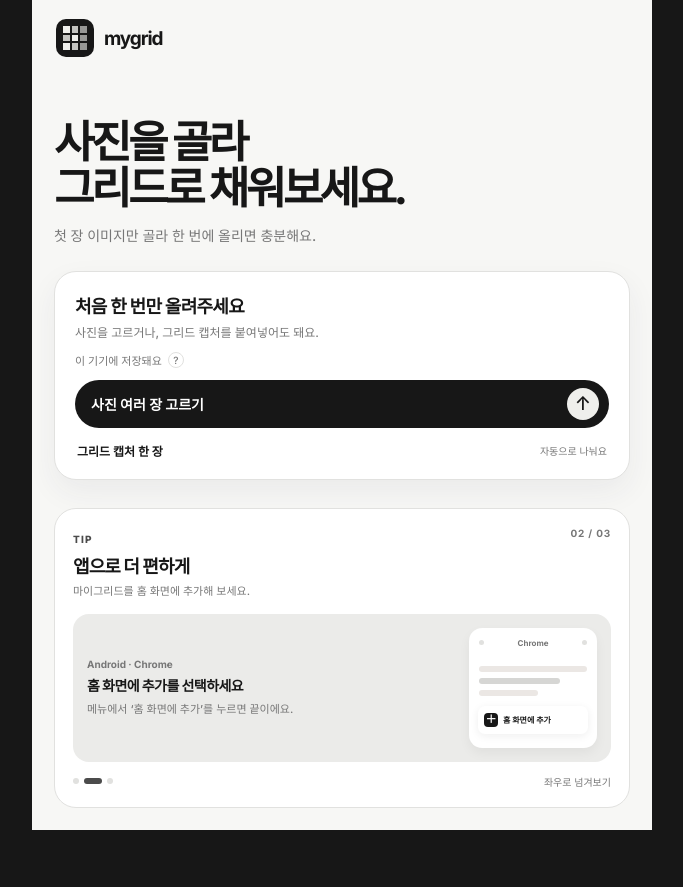
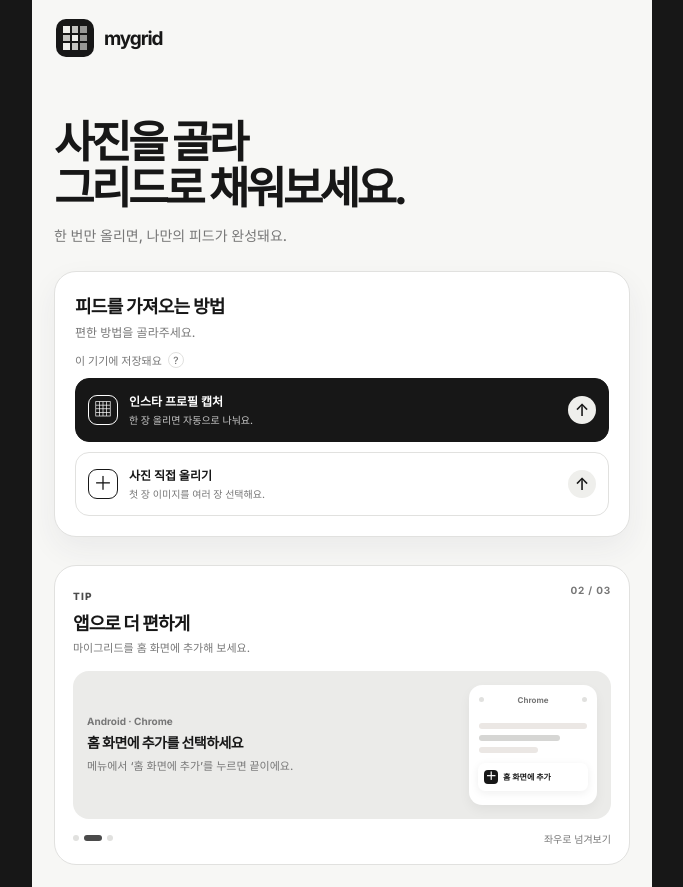
Before and after one commit to onlybyjack/mygrid, a Next.js app: page /home in a window 1280 px wide. Shown: the whole page, without its empty margins (298-981 px from the left). Before the commit the page ends 830 px from the top, so only its background shows below. Built offline with nearby package versions, Linux system fonts and the light colour scheme.

Commit message:
Clarify screenshot and manual upload choices

```diff
--- a/app/globals.css
+++ b/app/globals.css
@@ -44,6 +44,15 @@ h1 { margin:16px 0 13px; font-size:44px; line-height:1.04; letter-spacing:-.08em
 .upload-secondary { position:relative; display:flex !important; align-items:center; justify-content:space-between; margin:14px 0 0 !important; padding:0 2px; color:var(--ink) !important; font-size:12px !important; cursor:pointer; }
 .upload-secondary span { color:var(--muted); font-size:10px; }
 .upload-secondary input { position:absolute; inset:0; width:100%; height:100%; opacity:0; cursor:pointer; }
+.upload-option { position:relative; display:flex !important; align-items:center; gap:11px; min-height:64px; margin:10px 0 0 !important; padding:10px 12px; border:1px solid var(--line); border-radius:14px; color:var(--ink) !important; background:var(--panel); cursor:pointer; }
+.upload-option-featured { border-color:var(--ink); color:#fff !important; background:var(--ink); }
+.upload-option-mark { width:30px; height:30px; display:grid; place-items:center; flex:none; border:1px solid currentColor; border-radius:9px; font-size:19px; line-height:1; }
+.upload-option-copy { min-width:0; display:grid; gap:3px; }
+.upload-option-copy b { font-size:12px; }
+.upload-option-copy small { color:var(--muted); font-size:10px; }
+.upload-option-featured .upload-option-copy small { color:#c8c8c8; }
+.upload-option-arrow { width:28px; height:28px; display:grid; place-items:center; flex:none; margin-left:auto; border-radius:50%; color:var(--ink); background:var(--accent); font-size:17px; }
+.upload-option input { position:absolute; inset:0; width:100%; height:100%; opacity:0; cursor:pointer; }
 .upload-note { position:relative; display:flex; align-items:center; gap:6px; margin-top:-12px; color:var(--muted); font-size:11px; }
 .upload-note button { width:16px; height:16px; padding:0; border:1px solid var(--line); border-radius:50%; color:var(--muted); background:transparent; font-size:10px; line-height:14px; cursor:help; }
 .upload-note [role="tooltip"] { position:absolute; z-index:2; left:0; bottom:23px; display:none; width:max-content; max-width:220px; padding:8px 10px; border-radius:8px; color:var(--paper); background:var(--ink); box-shadow:0 8px 20px #17171720; font-size:11px; line-height:1.4; }
--- a/app/home/page.tsx
+++ b/app/home/page.tsx
@@ -232,14 +232,14 @@ export default function Page() {
       <header className="brand-row"><div className="brand"><div className="logo"><GridMark /></div><strong>mygrid</strong></div></header>
       <section className="connect-content">
         <h1>사진을 골라<br />그리드로 채워보세요.</h1>
-        <p className="lead">첫 장 이미지만 골라 한 번에 올리면 충분해요.</p>
+        <p className="lead">한 번만 올리면, 나만의 피드가 완성돼요.</p>
         <section className="connect-card upload-card" onPaste={pasteGridScreenshot} tabIndex={0}>
-          <h2>처음 한 번만 올려주세요</h2>
-          <p>사진을 고르거나, 그리드 캡처를 붙여넣어도 돼요.</p>
+          <h2>피드를 가져오는 방법</h2>
+          <p>편한 방법을 골라주세요.</p>
           <div className="upload-note"><span>이 기기에 저장돼요</span><button type="button" aria-label="사진 저장 안내" aria-describedby="upload-note-detail">?</button><span id="upload-note-detail" role="tooltip">다음에 다시 열어도 그대로 남아 있어요.</span></div>
           {message && <div className="error" role="alert">{message}</div>}
-          <label className="primary upload-submit"><b>사진 여러 장 고르기</b><span>↑</span><input type="file" accept="image/jpeg,image/png,image/webp" multiple onChange={choosePhotos} /></label>
-          <label className="upload-secondary"><b>그리드 캡처 한 장</b><span>자동으로 나눠요</span><input type="file" accept="image/jpeg,image/png,image/webp" onChange={chooseGridScreenshot} /></label>
+          <label className="upload-option upload-option-featured"><span className="upload-option-mark">▦</span><span className="upload-option-copy"><b>인스타 프로필 캡처</b><small>한 장 올리면 자동으로 나눠요.</small></span><span className="upload-option-arrow">↑</span><input type="file" accept="image/jpeg,image/png,image/webp" onChange={chooseGridScreenshot} /></label>
+          <label className="upload-option"><span className="upload-option-mark">＋</span><span className="upload-option-copy"><b>사진 직접 올리기</b><small>첫 장 이미지를 여러 장 선택해요.</small></span><span className="upload-option-arrow">↑</span><input type="file" accept="image/jpeg,image/png,image/webp" multiple onChange={choosePhotos} /></label>
         </section>
         <section className="install-tip" aria-label="홈 화면에 추가하는 방법">
           <div className="tip-heading"><div><small>TIP</small><h2>앱으로 더 편하게</h2><p>마이그리드를 홈 화면에 추가해 보세요.</p></div><b>{String(activeTip + 1).padStart(2, "0")} / {String(INSTALL_TIPS.length).padStart(2, "0")}</b></div>
```
